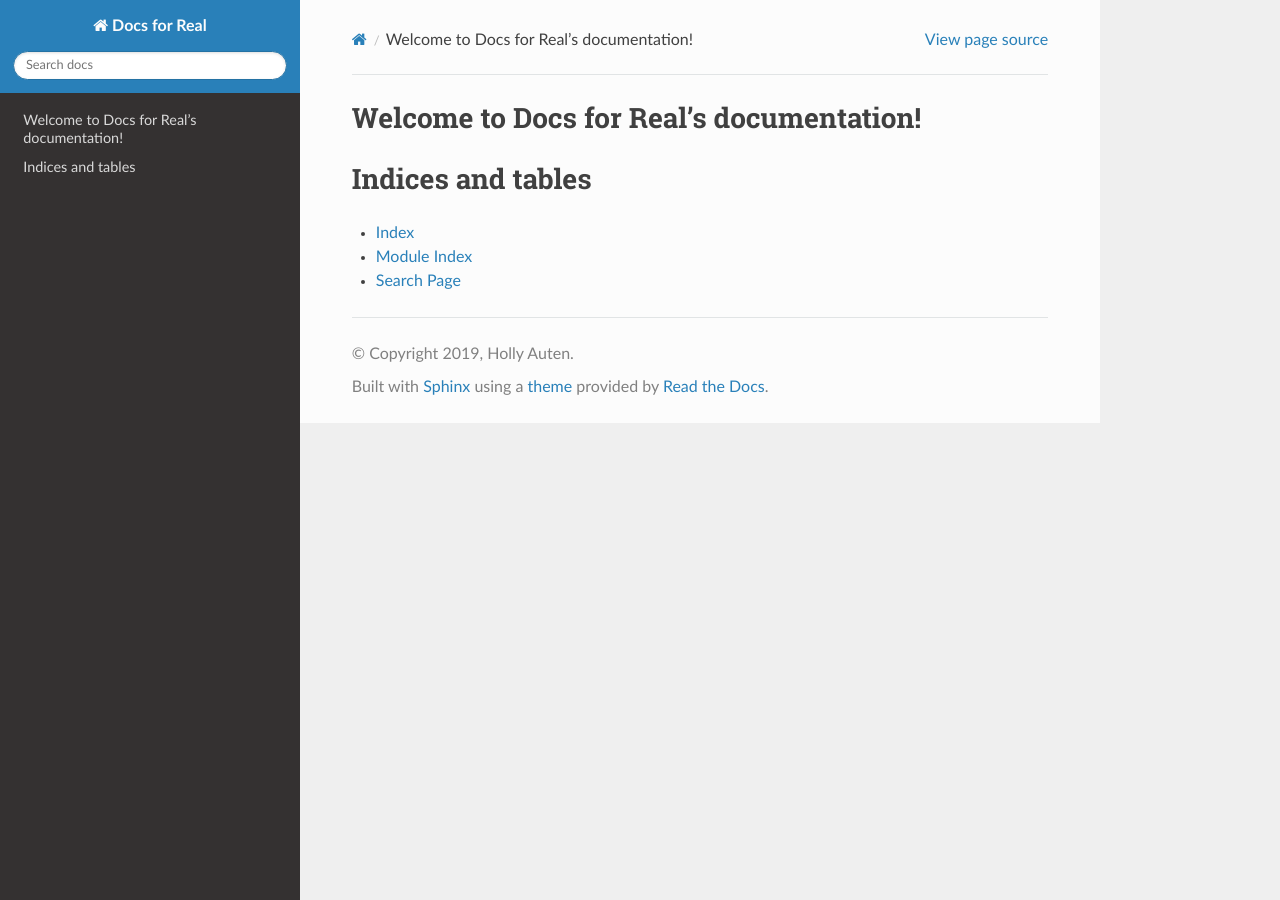
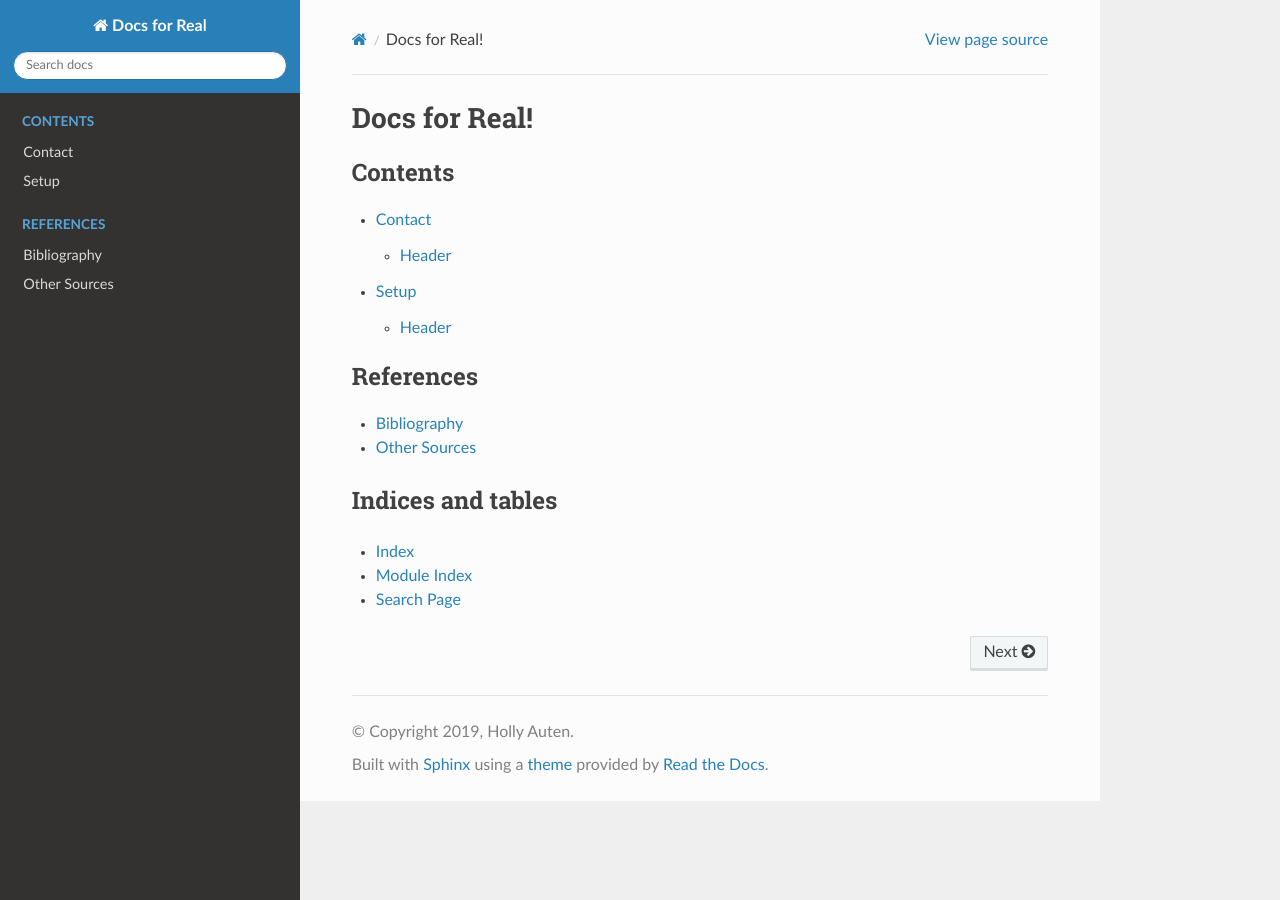
Before and after one commit to hauten/DocsForReal, a Sphinx documentation site: the page built from docs/index.rst, in a window 1280 px wide. Built offline with Sphinx 7.4.7 and the Read the Docs theme 2.0.0, drawn with Linux system fonts in a browser that asks for light colours.

Commit message:
adding new rst files

```diff
--- /dev/null
+++ b/docs/bibliography.rst
@@ -0,0 +1,6 @@
+============
+Bibliography
+============
+
+1. Citation
+2. Citation
--- /dev/null
+++ b/docs/contact.rst
@@ -0,0 +1,8 @@
+=======
+Contact
+=======
+
+Header
+======
+
+Paragraph of text containing contact information.
--- a/docs/index.rst
+++ b/docs/index.rst
@@ -3,14 +3,23 @@
    You can adapt this file completely to your liking, but it should at least
    contain the root `toctree` directive.
 
-Welcome to Docs for Real's documentation!
-=========================================
+==============
+Docs for Real!
+==============
 
 .. toctree::
    :maxdepth: 2
-   :caption: Contents:
+   :caption: Contents
 
+   contact
+   setup
 
+.. toctree::
+   :maxdepth: 2
+   :caption: References
+
+   bibliography
+   other_sources
 
 Indices and tables
 ==================
--- /dev/null
+++ b/docs/other_sources.rst
@@ -0,0 +1,6 @@
+=============
+Other Sources
+=============
+
+1. Link to somewhere else
+2. Link to another website
--- /dev/null
+++ b/docs/setup.rst
@@ -0,0 +1,8 @@
+=====
+Setup
+=====
+
+Header
+======
+
+Paragraph of text containing setup information.
```
